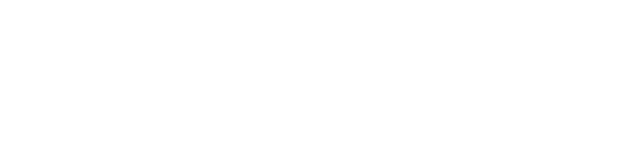
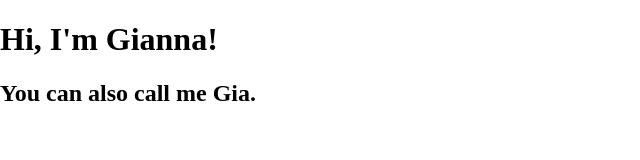
Before and after one commit to gianggu/gianggu.github.com, a plain HTML site: page about-me.html in a window 1280 px wide. Shown: the whole page, without its empty margins (0-640 px from the left). Drawn offline with nearby package versions, Linux system fonts and the light colour scheme.

Commit message:
added first text to about me page

```diff
--- a/about-me.html
+++ b/about-me.html
@@ -8,6 +8,9 @@
     <link href="styles.css" rel="stylesheet">
 </head>
 <body>
-
+    <header id="header-text">
+        <h1>Hi, I'm Gianna!</h1>
+        <h2>You can also call me Gia.</h2>
+    </header>
 </body>
 </html>
```
